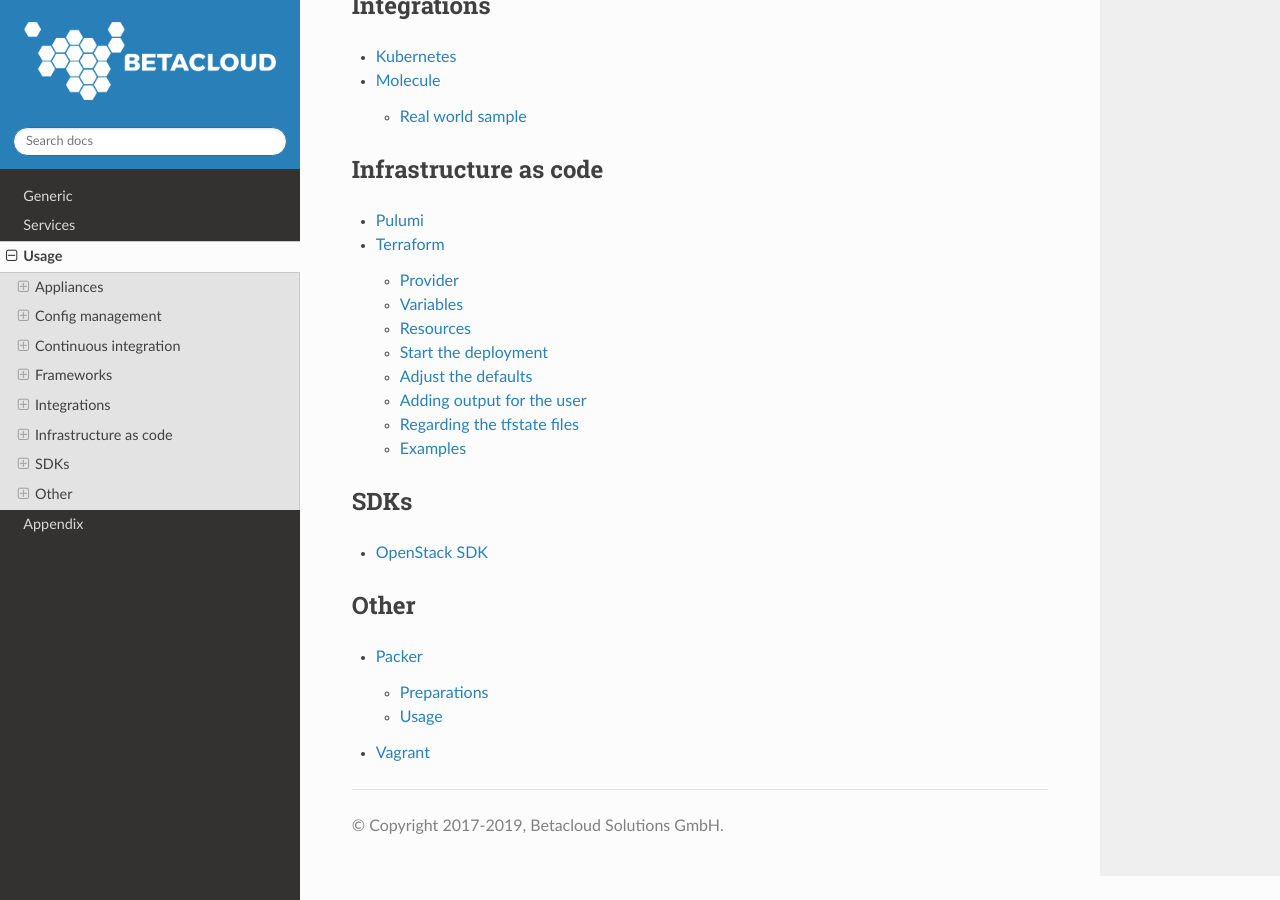
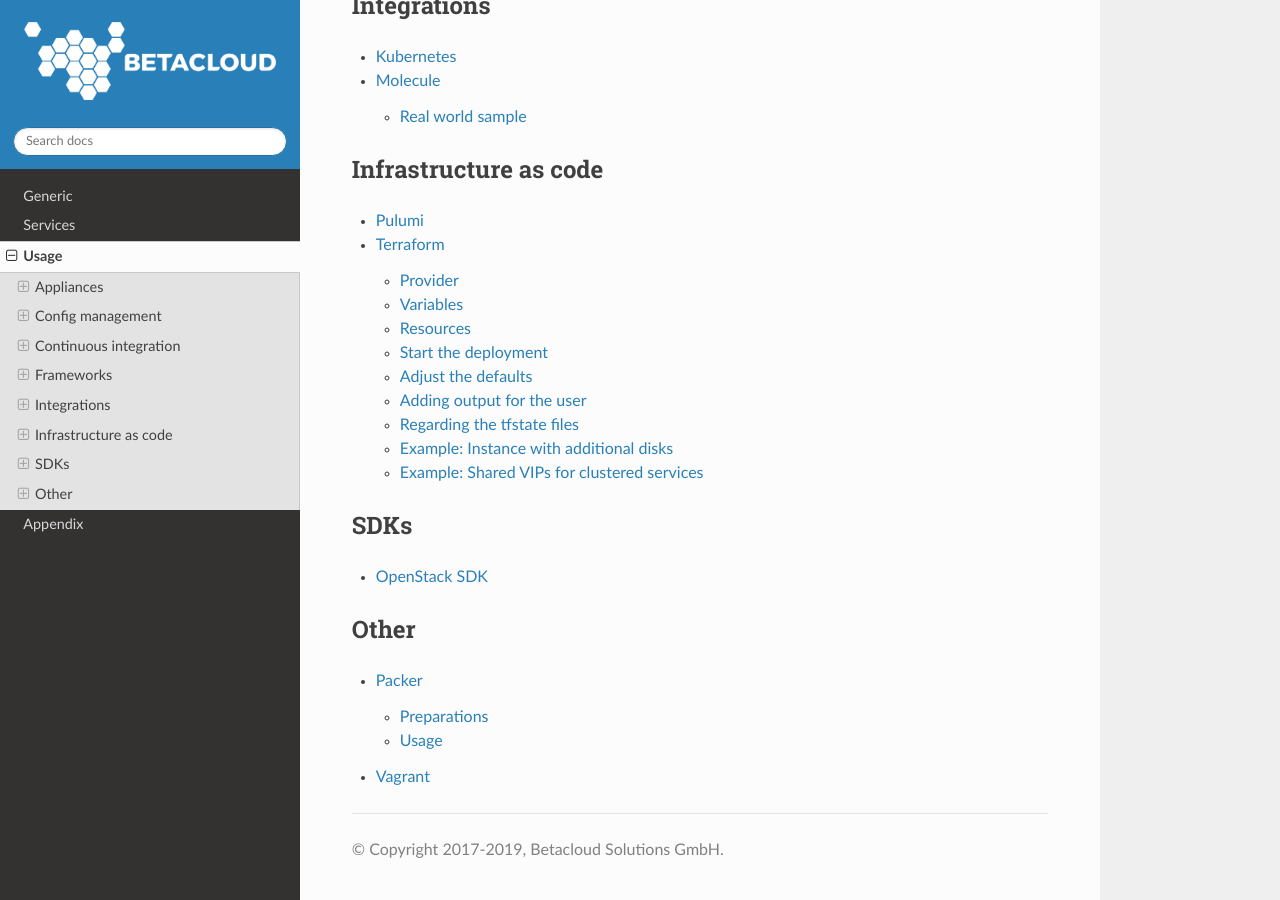
Before and after one commit to betacloud/documentation, a Sphinx documentation site: the page built from source/usage.rst, in a window 1280 px wide and 900 px high, scrolled down 1007 px. Built offline with Sphinx 7.4.7 and the Read the Docs theme 2.0.0, drawn with Linux system fonts in a browser that asks for light colours; some of the changed lines change nothing that is shown.

Commit message:
source/usage/terraform.rst: add example for 'Shared VIPs for clustered services' (#15)

```diff
--- a/source/usage/terraform.rst
+++ b/source/usage/terraform.rst
@@ -167,7 +167,7 @@
 
 After you have successfully created your resources, you will notice a ``terraform.tfstate`` file (and some others of the same kind) in your working directory. Those files are where terraform keeps track of which resources you actually have. This file will be refreshed at each start of a terraform run, but nevertheless should *never* be deleted.
 
-Examples
+Example: Instance with additional disks
 ========
 
 If you need to have two additional disks in your instances, try something like this:
@@ -219,3 +219,42 @@
        instance_id = "${openstack_compute_instance_v2.my_instances[count.index].id}"
        volume_id = "${openstack_blockstorage_volume_v2.my_volumes[count.index*2+1].id}"
      }
+
+Example: Shared VIPs for clustered services
+========
+
+In case you want to create shared VIPs for use with e.g. pacemaker (the :ref:`Neutron` chapter explains this from an OpenStack perspective), have a look at the following example:
+
+* in ``main.tf``
+
+  .. code-block:: none
+
+     # reserve an IP
+
+     resource "openstack_networking_port_v2" "reserved_port" {
+       name           = "my-reserved-ip"
+       network_id     = ...
+       admin_state_up = "true"
+     }
+
+     resource "openstack_networking_port_v2" "my_instance_port" {
+       name               = "my-instance"
+       network_id         = ...
+       admin_state_up     = true
+       security_group_ids = ...
+
+       allowed_address_pairs {
+         # allow the virtual IP address created above
+         ip_address = openstack_networking_port_v2.reserved_port.all_fixed_ips.0
+       }
+     }
+
+     resource "openstack_compute_instance_v2" "suse-ses-mon-instance" {
+       name            = "my-instance"
+       flavor_name     = ...
+       image_name      = ...
+
+       network {
+         port = openstack_networking_port_v2.my_instance_port.id
+       }
+     }
```
